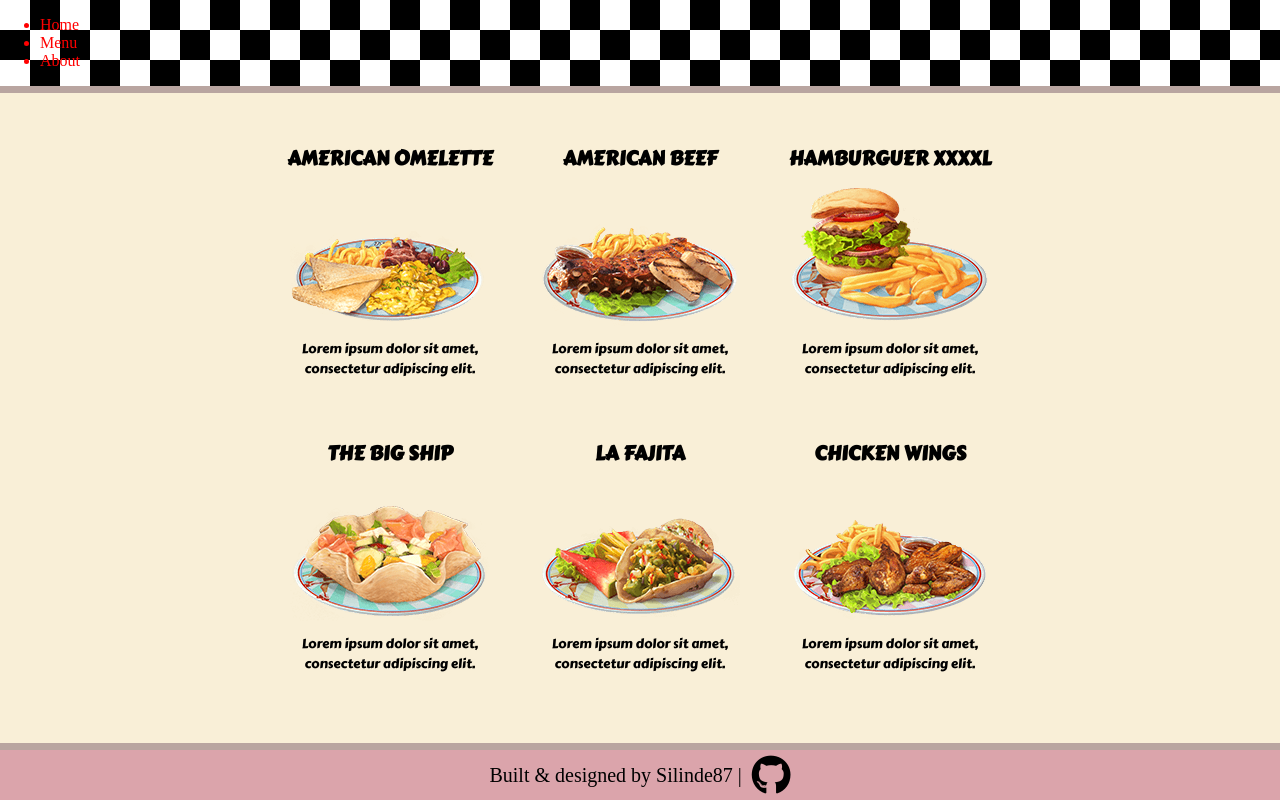
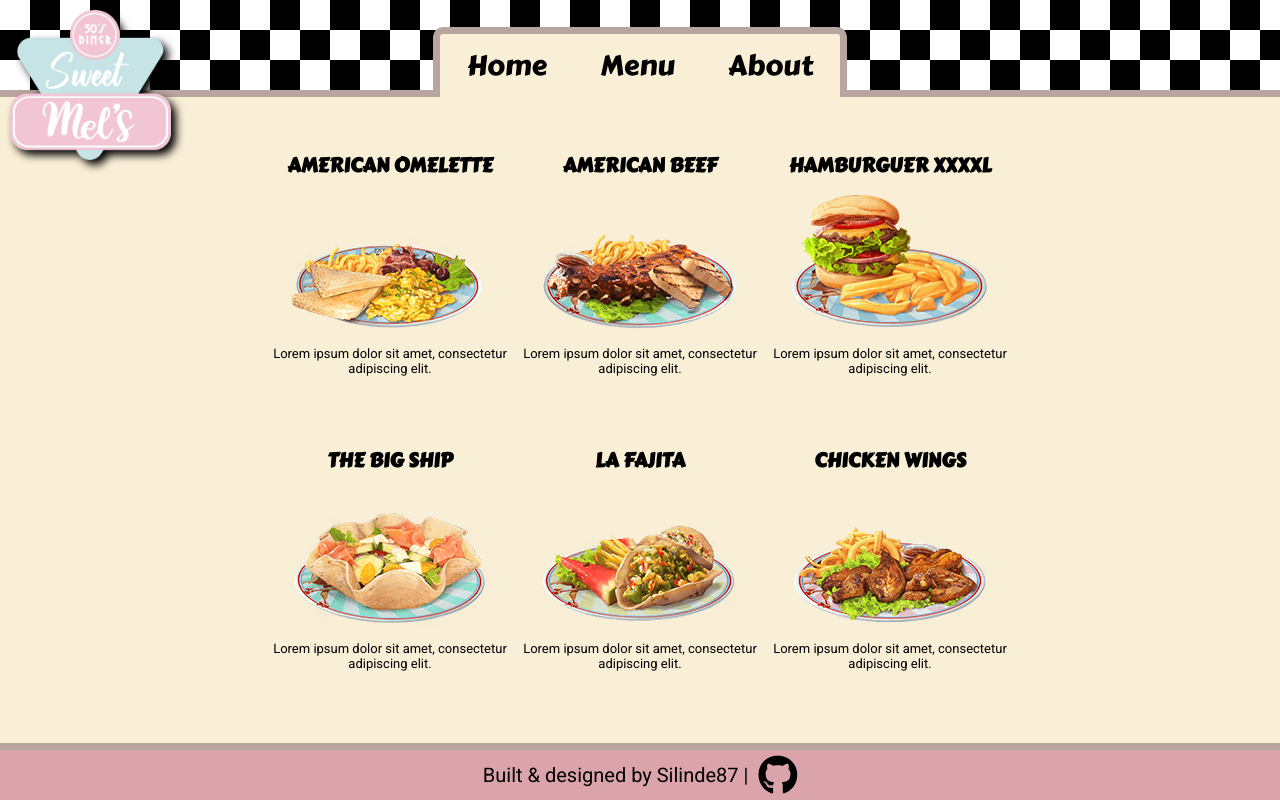
Before and after one commit to Silinde87/top-restaurant, a website built with webpack: page dist/index.html in a window 1280 px wide. Built offline with nearby package versions, Linux system fonts and the light colour scheme.

Commit message:
style: #5 menu page styled

```diff
--- a/src/modules/header.js
+++ b/src/modules/header.js
@@ -3,18 +3,36 @@ import css from "../styles/header.css";
 import { $content } from "../index";
 import { createHtmlElement } from "../functions/tools";
 
+//Renders the header menu list
 function renderHeader() {
     const headerElem = ["Home", "Menu", "About"];
     const ulElem = document.createElement("ul");
+    const logoHeaderElem = createHtmlElement("img", "logo-header", null, null);
+    const logoImgUrl = "https://github.com/Silinde87/top-restaurant/blob/main/src/assets/imgs/logo.png?raw=true";
+
+    logoHeaderElem.setAttribute("src", logoImgUrl);
 
     headerElem.forEach((elem) => {
-        ulElem.appendChild(createHtmlElement("li", null, ["nav-items"], elem));
+        let liElem = createHtmlElement("li", null, ["nav-items"], elem);
+        liElem.addEventListener("click", highlightNavElemActive);
+        ulElem.appendChild(liElem);
     });
 
     const navElem = createHtmlElement("nav", "nav-menu", ["chess"], null);
+
+    navElem.appendChild(logoHeaderElem);
     navElem.appendChild(ulElem);
+
 
     $content.appendChild(navElem);
 }
 
+//Change classList nav element when active
+function highlightNavElemActive(e) {
+    [...document.getElementsByClassName("nav-items")].forEach((navItem) =>
+        navItem.classList.remove("nav-items-active")
+    );
+    e.target.classList.add("nav-items-active");
+}
+
 export { renderHeader };
--- a/src/styles/footer.css
+++ b/src/styles/footer.css
@@ -12,6 +12,7 @@
     align-items: center;
     background-color: var(--red-color);
     border-top: 7px solid var(--brown-color);
+    font-family: var(--footer-font);
 }
 .fab{
     margin-left: 10px;
--- a/src/styles/header.css
+++ b/src/styles/header.css
@@ -1,10 +1,39 @@
 /* HEADER STYLES */
-#nav-menu{
-    height: 106px;
+#nav-menu {
     border-bottom: 7px solid var(--brown-color);
+    min-height: 90px;
+    display: flex;
+    justify-content: center;
+    align-items: flex-end;
+    font-family: var(--main-font);
 }
 #nav-menu > ul {
-    color: red;
+    background-color: var(--yellow-color);
+    height: fit-content;
+    width: 400px;
+    padding: 10px 0px;
+    margin: 0;
+    display: flex;
+    flex-direction: row;
+    justify-content: space-around;
+    align-items: center;
+    border-top: 7px solid var(--brown-color);
+    border-right: 7px solid var(--brown-color);
+    border-left: 7px solid var(--brown-color);
+    border-top-right-radius: 10px;
+    border-top-left-radius: 10px;
+    margin-bottom: -7px;
+}
+.nav-items {
+    margin: 0px 10px;
+    color: black;
+    list-style-type: none;
+    font-size: 28px;
+}
+.nav-items:hover,
+.nav-items-active {
+    border-bottom: 3px solid black;
+    margin-bottom: -3px;
 }
 
 .chess {
@@ -15,3 +44,23 @@
     background-size: 60px 60px;
     background-position: 0 0, 0 30px, 30px -30px, -30px 0px;
 }
+
+#logo-header {
+    position: absolute;
+    top: 0;
+    left: 0;
+    margin-top: 10px;
+    margin-left: 10px;
+    height: 150px;
+    filter: drop-shadow(5px 5px 4px black);
+}
+@media (max-width: 750px) {
+    #logo-header {
+        display: none;
+    }
+}
+@media (min-width: 1920px){
+    #logo-header{
+        height: 200px;
+    }
+}
--- a/src/styles/menu.css
+++ b/src/styles/menu.css
@@ -1,5 +1,4 @@
 /* MENU STYLES */
-@import url('https://fonts.googleapis.com/css2?family=Carter+One&display=swap');
 
 /*Common Alignements*/
 .menu,
@@ -11,7 +10,6 @@
 }
 
 .menu{
-    height: 100%;
     background-color: var(--yellow-color);
 }
 #menu-container{
@@ -25,7 +23,7 @@
     margin-bottom: 20px;
     display: flex;
     flex-direction: column;
-    font-family: 'Carter One', cursive;
+    font-family: var(--main-font);
     text-align: center;
 }
 .name-menu-item{
@@ -33,6 +31,24 @@
     font-size: 20px;
 }
 .description-menu-item{
+    font-family: var(--footer-font);
     font-size: 13px;
     margin-top: -35px;
 }
+
+@media (min-width: 1920px){
+    #menu-container{
+        width: 1200px;
+    }
+    .menu-item{
+        width: 325px;
+        height: 357px;
+    }
+    .name-menu-item{
+        font-size: 25px;
+    }
+    .description-menu-item{
+        font-size: 20px;
+        margin-top: -35px;
+    }
+}
--- a/src/styles/root.css
+++ b/src/styles/root.css
@@ -1,4 +1,7 @@
 /* COMMON STYLES AND VARIABLES */
+@import url('https://fonts.googleapis.com/css2?family=Carter+One&display=swap');
+@import url('https://fonts.googleapis.com/css2?family=Roboto:wght@100;400&display=swap');
+
 html, #content, body{
     margin: 0px;
     height: 100vh;
@@ -10,6 +13,10 @@ html, #content, body{
     flex-flow: column
 }
 
+#main-elem{
+    flex: 1 1 auto;
+}
+
 :root{
     --blue-color: #C6E4E5;
     --red-color: #DBA4AB;
@@ -17,4 +24,6 @@ html, #content, body{
     --brown-color: #B9A5A0;
     --beige-color: #FDF0E7;
     --yellow-color: #F9EFD7;
+    --footer-font: 'Roboto', sans-serif;
+    --main-font: 'Carter One', cursive;
 }
```
Also changed, not shown: dist/main.js.
